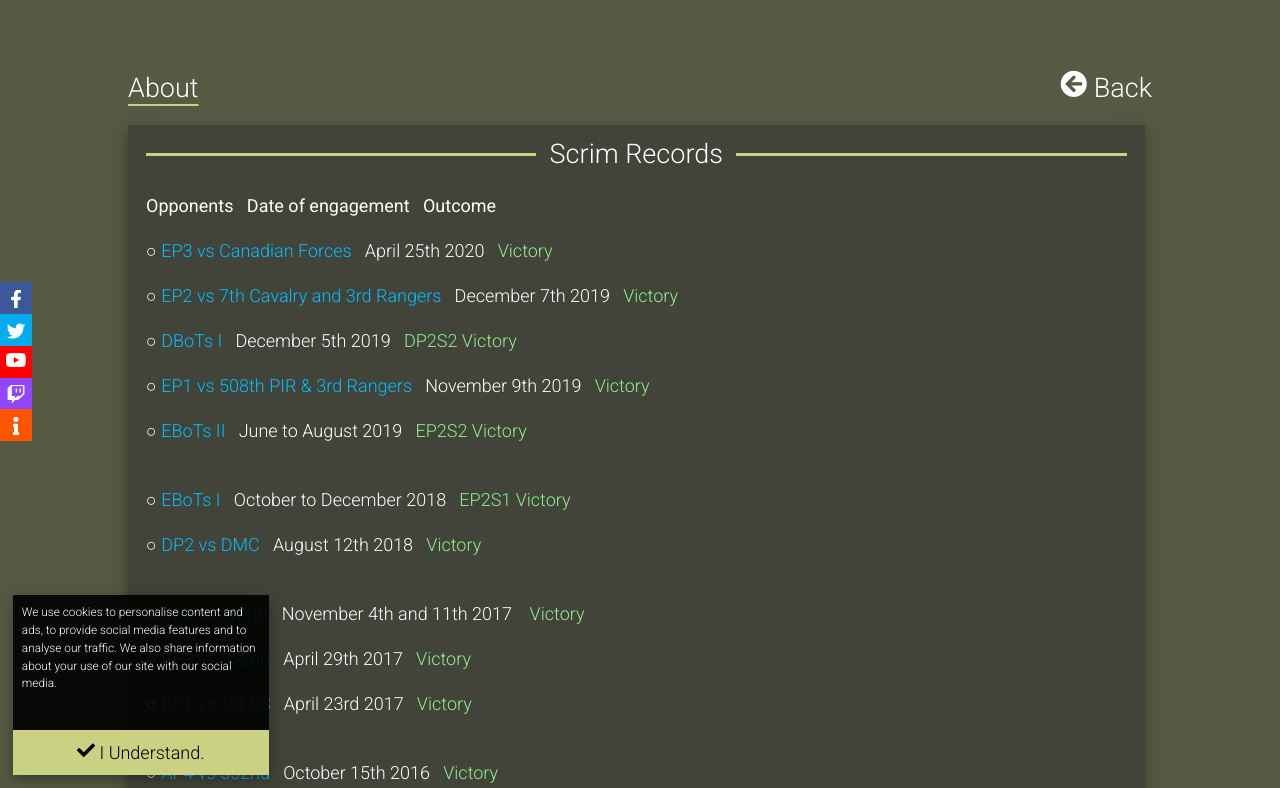
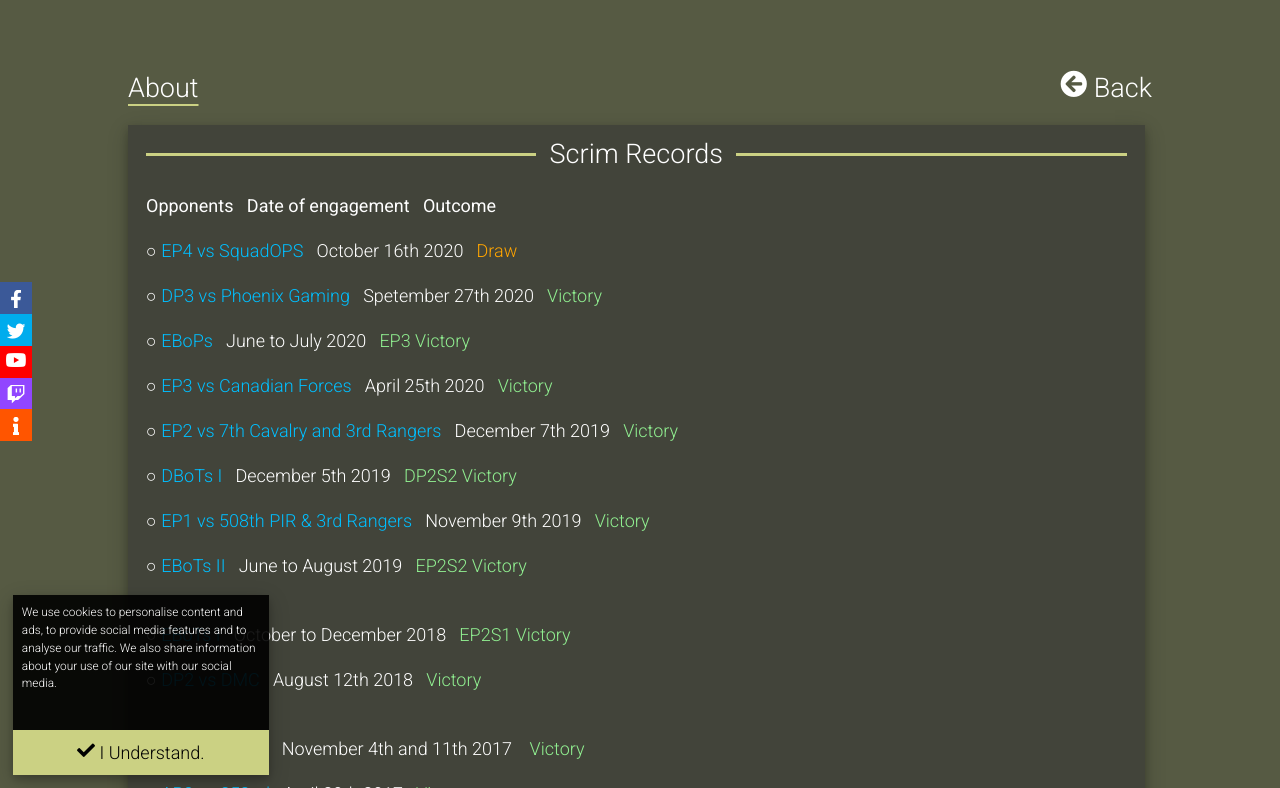
Before and after one commit to Xegion/29th.github.io, a Jekyll site: the page built from about/record.html, in a window 1280 px wide and 900 px high, cut to the strip 112-900 px from the top of the window. Built offline with Jekyll 4.4.1, drawn with Linux system fonts in a browser that asks for light colours; nearby versions of some CDN libraries.

Commit message:
Update record.html

```diff
--- a/about/record.html
+++ b/about/record.html
@@ -12,6 +12,9 @@ title: About
 			<div id="about_records" class="animated fadeIn">
 				<p id="about_section_header">&nbsp; Scrim Records &nbsp;</p>
 				<p id="about_section_text"><b>Opponents &nbsp; Date of engagement &nbsp; Outcome</b></p>
+				<p id="about_section_text">&#9675; <a href="https://forums.29th.org/discussion/41652" target="_blank">EP4 vs SquadOPS</a>&nbsp;&nbsp;&nbsp;October 16th 2020&nbsp;&nbsp;&nbsp;<span class="yellow">Draw</span></p>
+				<p id="about_section_text">&#9675; <a href="https://forums.29th.org/discussion/40917" target="_blank">DP3 vs Phoenix Gaming</a>&nbsp;&nbsp;&nbsp;Spetember 27th 2020&nbsp;&nbsp;&nbsp;<span class="green">Victory</span></p>
+				<p id="about_section_text">&#9675; <a href="https://forums.29th.org/discussion/39703" target="_blank">EBoPs</a>&nbsp;&nbsp;&nbsp;June to July 2020&nbsp;&nbsp;&nbsp;<span class="green">EP3 Victory</span></p>
 				<p id="about_section_text">&#9675; <a href="https://forums.29th.org/discussion/37465" target="_blank">EP3 vs Canadian Forces</a>&nbsp;&nbsp;&nbsp;April 25th 2020&nbsp;&nbsp;&nbsp;<span class="green">Victory</span></p>
 				<p id="about_section_text">&#9675; <a href="http://forums.29th.org/discussion/35268/ep2-vs-7th-cavalry-and-3rd-ranger-battalion-official-scrimmage-write-up-and-awards#latest" target="_blank">EP2 vs 7th Cavalry and 3rd Rangers</a>&nbsp;&nbsp;&nbsp;December 7th 2019&nbsp;&nbsp;&nbsp;<span class="green">Victory</span></p>
 				<p id="about_section_text">&#9675; <a href="http://forums.29th.org/categories/promotions-and-awards" target="_blank">DBoTs I</a>&nbsp;&nbsp;&nbsp;December 5th 2019&nbsp;&nbsp;&nbsp;<span class="green">DP2S2 Victory</span></p>
```
